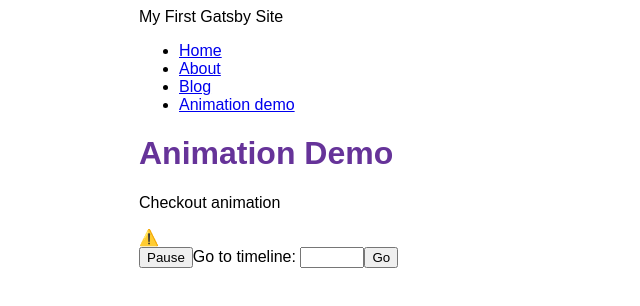
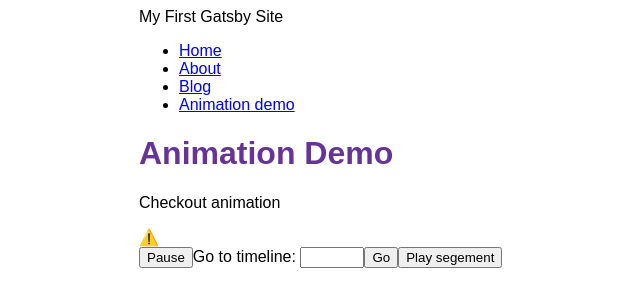
Before and after one commit to anujsolvtive/my-first-gatsby-site, a Gatsby site: page /animation-demo in a window 1280 px wide. Shown: the whole page, without its empty margins (251-891 px from the left). Built offline with nearby package versions, Linux system fonts and the light colour scheme; Gatsby itself is replaced by a stand-in of ours; no server answers.

Commit message:
add play segement

```diff
--- a/src/pages/animation-demo.js
+++ b/src/pages/animation-demo.js
@@ -15,6 +15,12 @@ const onPauseClickHandler = (ref,setIsPlaying) => {
 const onGoClickHandler = (ref,lottie,seekValue) => {
     ref.current.setSeeker(seekValue);
     //lottie.goToAndStop(seekValue+"%", false);
+}
+
+const onSegementClickHandler = (ref,lottie,seekValue) => {
+    //ref.current.setSeeker(seekValue);
+    //lottie.goToAndStop(seekValue+"%", false);
+    lottie.playSegments([0,50],true);
 }
 
 const onPlayListener = (event) => {
@@ -44,6 +50,7 @@ const AnimationDemo = () => {
             {(isPlaying) ? <button onClick={() => onPauseClickHandler(playerRef,setIsPlaying)}>Pause</button> : <button onClick={() => onPlayClickHandler(playerRef,setIsPlaying)}>Play</button> }
             Go to timeline: <input type="number" min="0" max="100" value={seekValue} onChange={e => setSeekValue(e.target.value) }/>
             <button onClick={() => onGoClickHandler(playerRef,lottie,seekValue)}>Go</button>
+            <button onClick={() => onSegementClickHandler(playerRef,lottie,seekValue)}>Play segement</button>
         </Layout>
     )
 }
```
